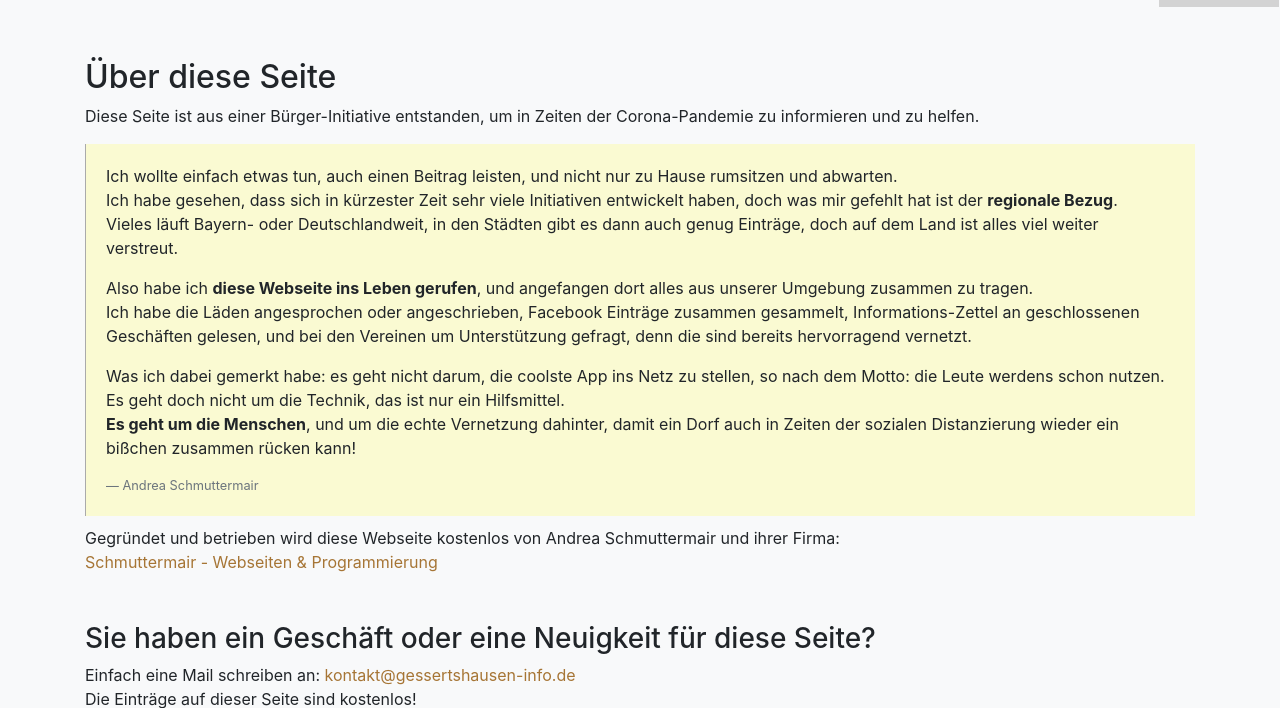
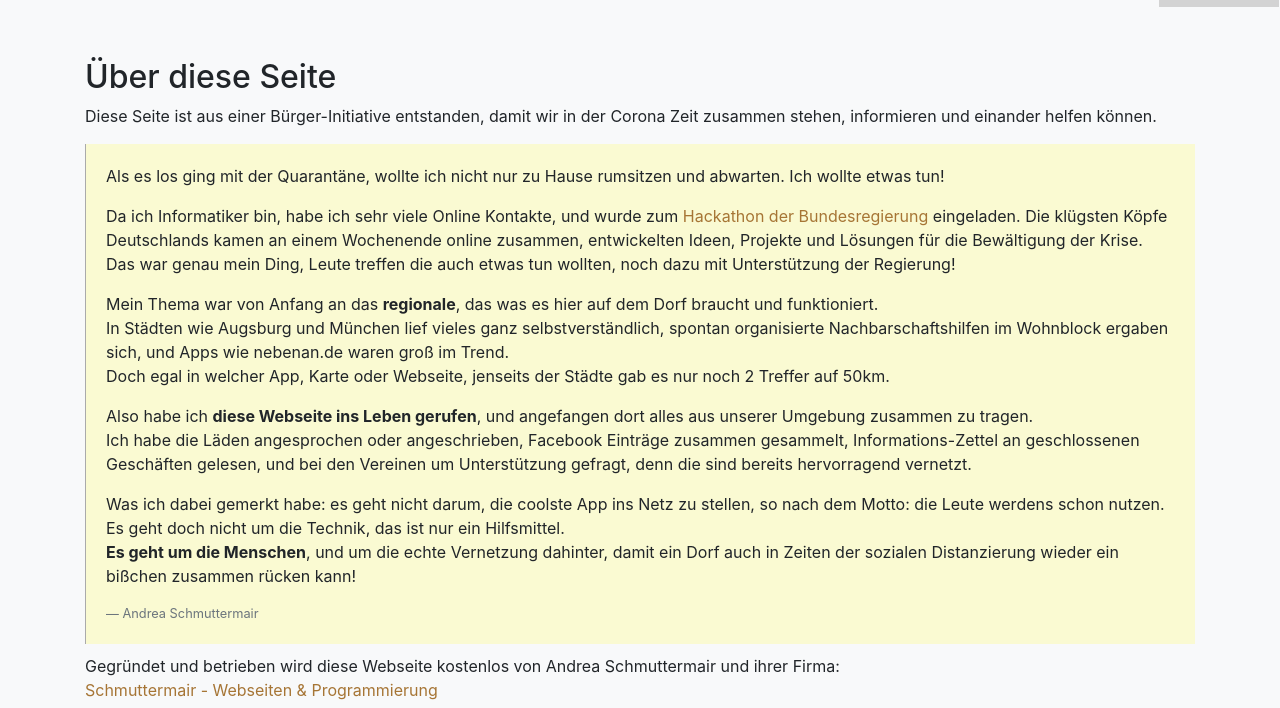
Before and after one commit to aschmutt/region-info, a PHP site: page /ueber-uns.php in a window 1280 px wide. Shown: the part 464-1172 px from the top of the page. Run offline with PHP 8.4, Linux system fonts and the light colour scheme.

Commit message:
Inhalte aktualisiert

```diff
--- a/htdocs/Templates/ueber-uns.twig
+++ b/htdocs/Templates/ueber-uns.twig
@@ -15,15 +15,26 @@
                 <div class="col-md-12 py-3">
                     <h2>Über diese Seite</h2>
                     <p>
-                        Diese Seite ist aus einer Bürger-Initiative entstanden, um in Zeiten der Corona-Pandemie zu informieren und zu helfen.
+                        Diese Seite ist aus einer Bürger-Initiative entstanden, damit wir in der Corona Zeit zusammen stehen, informieren und einander helfen können.
                     </p>
                     <div class="quote">
                         <p>
-                            Ich wollte einfach etwas tun, auch einen Beitrag leisten, und nicht nur zu Hause rumsitzen und abwarten. <br />
-                            Ich habe gesehen, dass sich in kürzester Zeit sehr viele Initiativen entwickelt haben,
-                            doch was mir gefehlt hat ist der <b>regionale Bezug</b>. <br />
-                            Vieles läuft Bayern- oder Deutschlandweit,
-                            in den Städten gibt es dann auch genug Einträge, doch auf dem Land ist alles viel weiter verstreut.
+                            Als es los ging mit der Quarantäne, wollte ich nicht nur zu Hause rumsitzen und abwarten.
+                            Ich wollte etwas tun!
+                        </p>
+                        <p>
+                            Da ich Informatiker bin, habe ich sehr viele Online Kontakte, und wurde zum
+                            <a href="https://wirvsvirus.org/" target="_blank">Hackathon der Bundesregierung</a> eingeladen.
+                            Die klügsten Köpfe Deutschlands kamen an einem Wochenende online zusammen,
+                            entwickelten Ideen, Projekte und Lösungen für die Bewältigung der Krise. <br />
+                            Das war genau mein Ding, Leute treffen die auch etwas tun wollten, noch dazu mit Unterstützung der Regierung!
+                        </p>
+                        <p>
+                            Mein Thema war von Anfang an das <b>regionale</b>, das was es hier auf dem Dorf braucht und funktioniert. <br />
+                            In Städten wie Augsburg und München lief vieles ganz selbstverständlich,
+                            spontan organisierte Nachbarschaftshilfen im Wohnblock ergaben sich,
+                            und Apps wie nebenan.de waren groß im Trend. <br />
+                            Doch egal in welcher App, Karte oder Webseite, jenseits der Städte gab es nur noch 2 Treffer auf 50km.
                         </p>
                         <p>Also habe ich <b>diese Webseite ins Leben gerufen</b>, und angefangen dort alles aus unserer Umgebung zusammen zu tragen. <br />
                             Ich habe die Läden angesprochen oder angeschrieben, Facebook Einträge zusammen gesammelt, Informations-Zettel an geschlossenen Geschäften gelesen,
```
